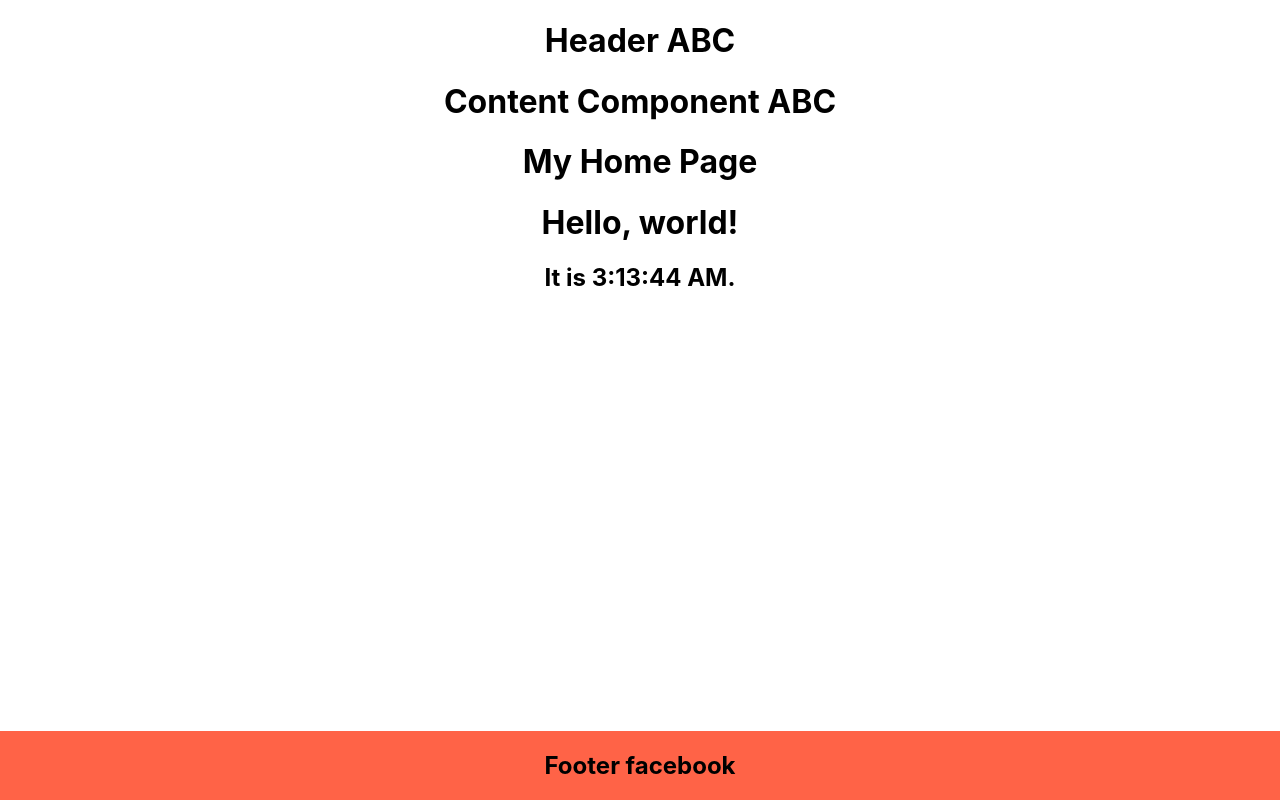
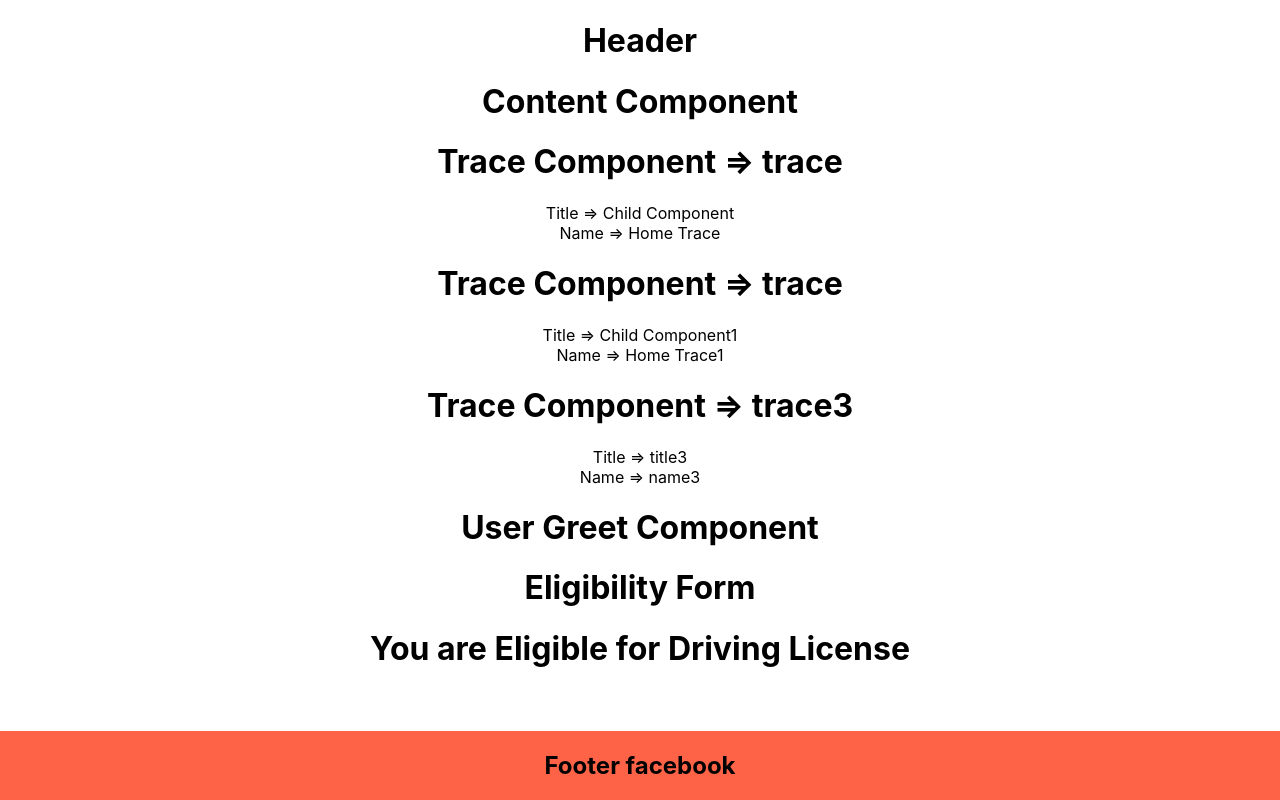
Before and after one commit to RuthvikSai2015/ReactJsSession2, a React (Create React App) app in the folder sampleapp/: page / in a window 1280 px wide. Built offline with nearby package versions, Linux system fonts and the light colour scheme.

Commit message:
Conditional Rendering

```diff
--- a/sampleapp/src/App.js
+++ b/sampleapp/src/App.js
@@ -4,12 +4,27 @@ import Footer from './components/Footer'
 import Hello,{Welcome} from './components/Hello'
 import Capital from './components/Capital';
 import Clock from './components/Clock';
+import TraceComponent from './components/TraceComponent';
+import Greeting from './components/Greet';
+import CheckEligibility from './components/EligibilityComponent';
 function App() {
+  const sampleData = {
+    componentname:'trace3',
+    title:'title3',
+    name:'name3'
+  }
   return (
     <div className="App">
-        <Header company="ABC"/>
-        <h1>My Home Page</h1>
-        <Clock/>
+        <Header/>
+        {/* <h1>My Home Page</h1> */}
+        <TraceComponent  title="Child Component" name="Home Trace" showTitle number={1}/>
+        <TraceComponent  title="Child Component1" name="Home Trace1" showTitle number={2}/>
+        {/* <TraceComponent componentname={sampleData.componentname} title={sampleData.title} name={sampleData.name}/> */}
+        <TraceComponent {...sampleData}/>
+        {/* <TraceComponent/>   */}
+        {/* <Clock/> */}
+        <Greeting isLoggedIn={true}/>
+        <CheckEligibility age={20}/>
         <Footer link="facebook"/>
     </div>
   );
--- /dev/null
+++ b/sampleapp/src/components/EligibilityComponent.js
@@ -0,0 +1,20 @@
+// function EligibleForDrivingLicense()
+// {
+//     return <h1>You are Eligible for Driving License</h1>
+// }
+const EligibleForDrivingLicense = () =>{
+    return <h1>You are Eligible for Driving License</h1>
+}
+function CheckEligibility(props){
+    return(
+        <>
+        <h1>Eligibility Form</h1>
+        <p>{props.age>18 && <EligibleForDrivingLicense/>}</p>
+        </>
+    )
+    // if(props.age>18){
+    //     return <EligibleForDrivingLicense/>
+    // }
+    // return null;
+}
+export default CheckEligibility
--- /dev/null
+++ b/sampleapp/src/components/Greet.js
@@ -0,0 +1,16 @@
+function UserGreeting(){
+    return <h1>User Greet Component</h1>
+}
+function GuestGreeting(){
+    return <h1> Guest Greet Component</h1>
+}
+
+function Greeting(props){
+    const isLoggedIn = props.isLoggedIn;
+    // if(isLoggedIn){
+    //     return <UserGreeting/>
+    // }
+    // return <GuestGreeting/>
+    return isLoggedIn ? <UserGreeting/> : <GuestGreeting/>
+}
+export default Greeting;
--- /dev/null
+++ b/sampleapp/src/components/TraceComponent.js
@@ -0,0 +1,15 @@
+import React from 'react'
+//Trace Component
+export default function TraceComponent({componentname="trace",title,name,showTitle,number}) {
+  //  const {componentname,title,name} = props;
+ //   console.log("props-----------",props);
+   let value = 10+number;
+   console.log("numer-------",value);
+  return (
+    <>
+      <h1> Trace Component => {componentname}</h1>
+      <span> Title => {title} </span><br/>
+      <span> Name => {name}</span>
+    </>
+  )
+}
```
Also changed, not shown: 1 other file (tests, documents, lock files or other folders).
